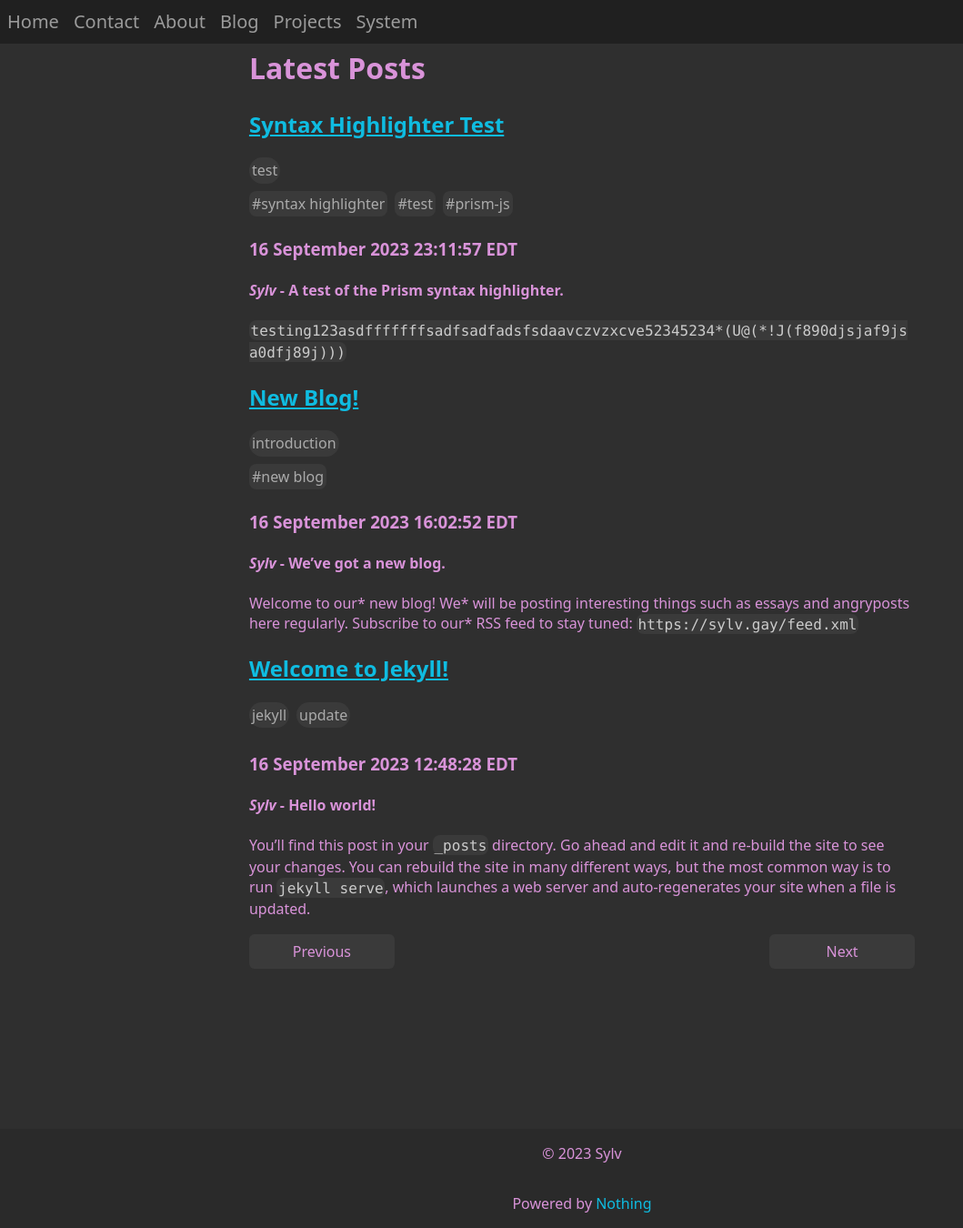
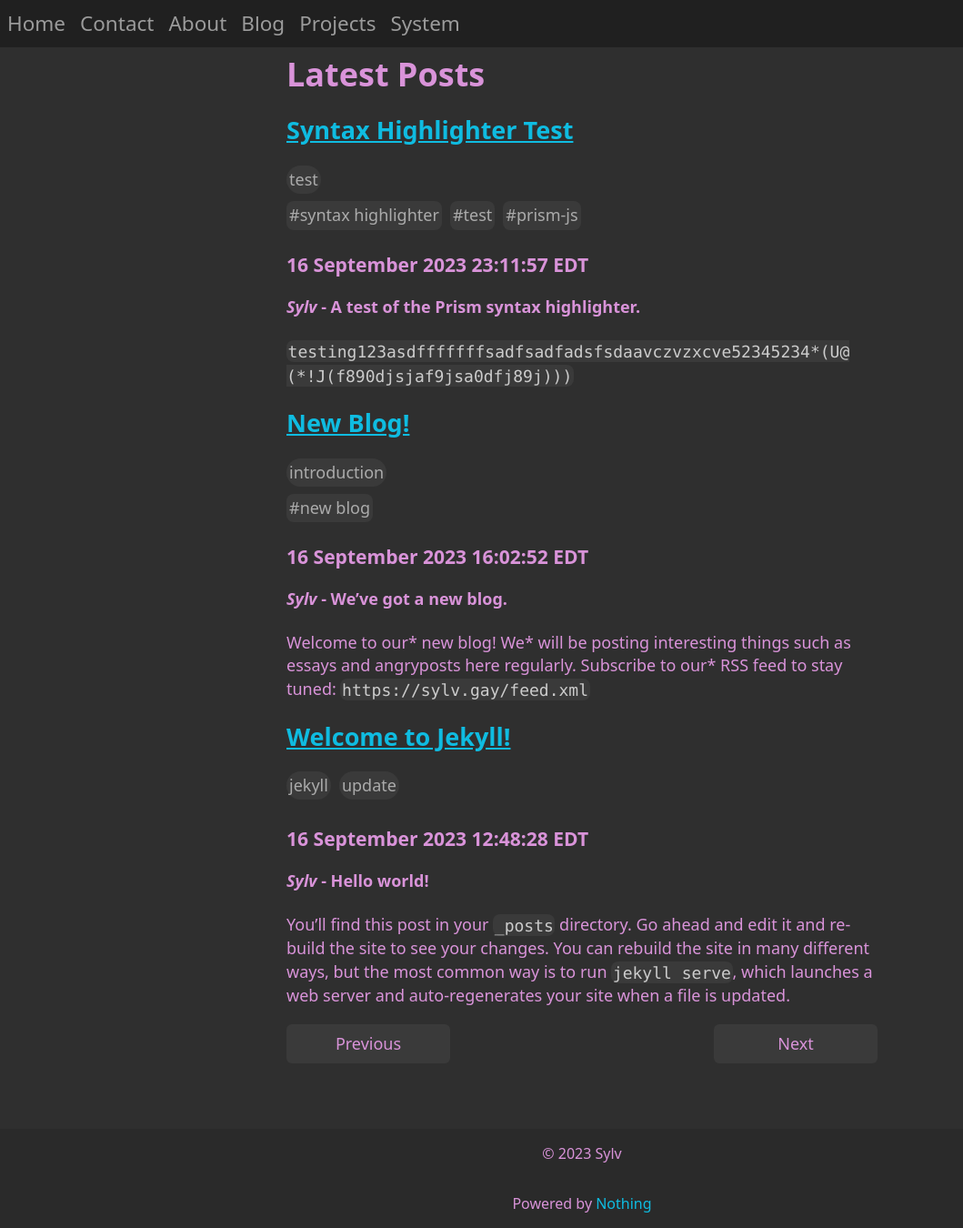
Before and after one commit to sylv256/sylv256.github.io, a Jekyll site: the page built from blog/index.html, in a window 1280 px wide. Shown: the whole page at 91% size, without its empty margins (0-1059 px from the left). Built offline with Jekyll 4.4.1, drawn with Linux system fonts in a browser that asks for light colours; the list of posts is cut into pages by our own code.

Commit message:
set line height, make nav burger non-font-dependant, increase font size, make font width ~75 characters

```diff
--- a/assets/css/style.css
+++ b/assets/css/style.css
@@ -3,6 +3,10 @@
 
 :root {
 	--font: 'Noto Sans', Arial, sans-serif;
+	--font-size: 18px;
+	--max-width: 650px;
+	--line-height: 1.4;
+	--heading-line-height: 1.2;
 
 	/* Generated with https://css.land/lch/ */
 	--blue: rgb(6% 73.73% 88.37%);
@@ -28,12 +32,6 @@
 
 	--icon-size: 7.5em;
 	--icon-color: #9b9b9b;
-}
-
-body {
-	font-family: var(--font);
-	background-color: #2f2f2f;
-	color: var(--pink);
 }
 
 /* custom elements */
@@ -288,8 +286,7 @@ a:visited {
 @media not (min-width: 768px) {
 	#nav-burger-checkbox + label {
 		display: inline-block;
-		width: 3.25em;
-		height: 3.25em;
+		width: 48px;
 		content: url(/navburger.svg);
 	}
 
@@ -400,9 +397,15 @@ pre {
 /* blog posts page */
 
 .post-tags, .post-categories {
+	/*display*/
 	display: flex;
 	flex-direction: row;
 	flex-wrap: wrap;
+}
+
+.post-categories {
+	/*spacing*/
+	/* do this so the categories and tags are distinguished */
 	margin-bottom: 4px;
 }
 
@@ -461,24 +464,36 @@ html, body {
 }
 
 body {
+	/*display*/
 	display: flex;
 	flex-direction: column;
 	align-items: center;
+
+	/*font*/
+	font-family: var(--font);
+	font-size: var(--font-size);
+	line-height: var(--line-height);
+	background-color: #2f2f2f;
+	color: var(--pink);
+}
+
+h1, h2, h3, h4, h5, h6 {
+	/*font*/
+	line-height: var(--heading-line-height);
 }
 
 main {
+	/*display*/
 	padding: 2em;
-	font-size: 16px;
 	margin-bottom: 2em;
 	flex: 1 0 auto;
-
 	/* so we don't overflow on small-width screens */
 	max-width: 95vw;
 }
 
 main>* {
 	/* max character length before wrapping */
-	max-width: 80ch;
+	max-width: var(--max-width);
 }
 
 footer {
```
